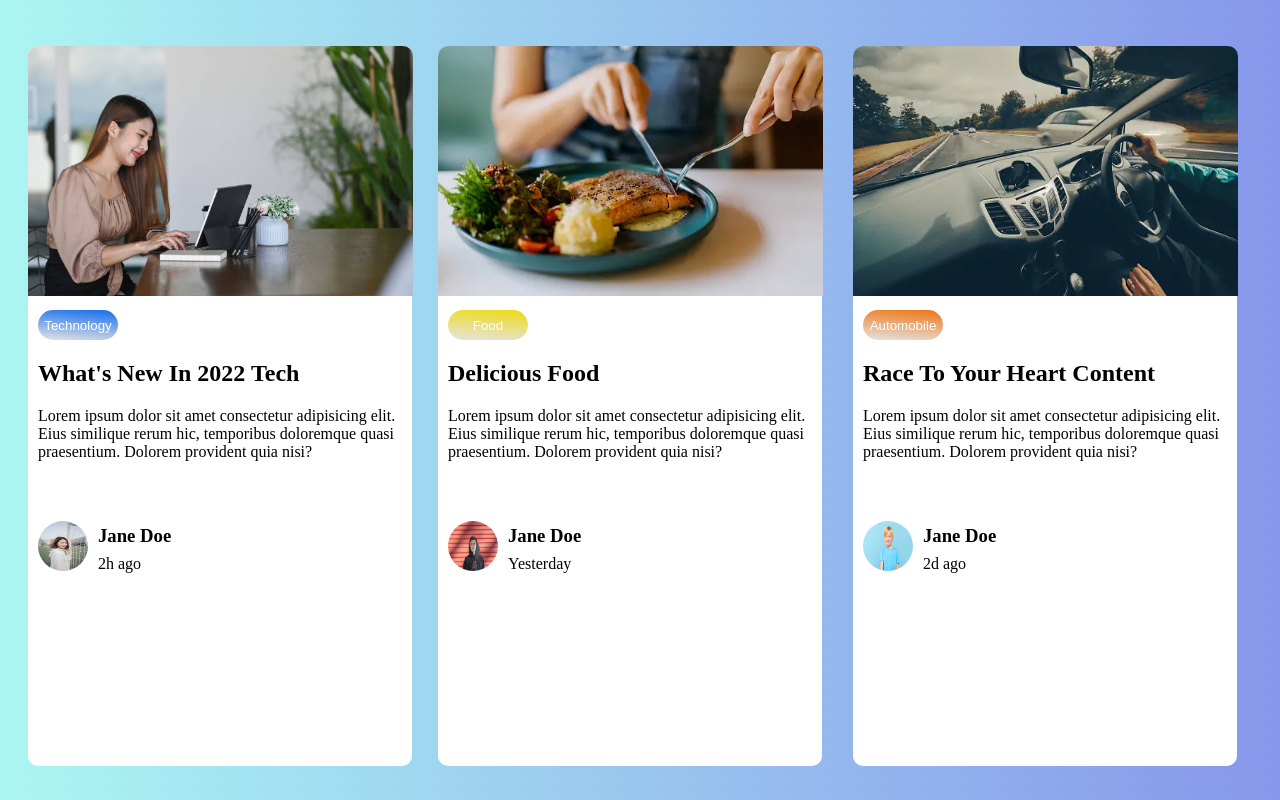
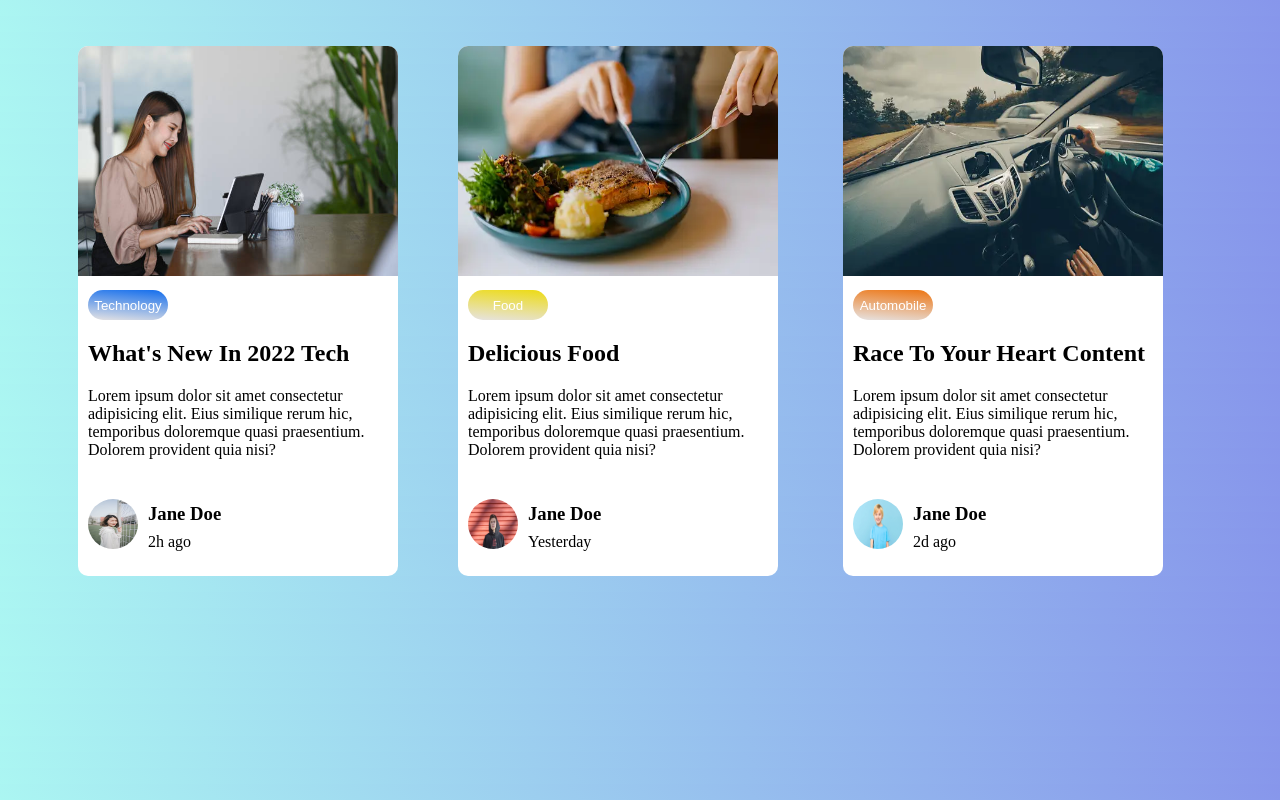
Before and after one commit to RIMSHASAJID436/card, a plain HTML site: page index.html in a window 1280 px wide. Drawn offline with Linux system fonts and the light colour scheme.

Commit message:
card done

```diff
--- a/style.css
+++ b/style.css
@@ -10,42 +10,42 @@ body{
 .card{
     position: absolute;
     background-color: white;
-    width: 30vw;
-    height: 90vh;
+    width: 25vw;
+    height: 530px;
     border-radius: 10px;
     margin-top: 3%;
-    margin-left: 20px;
+    margin-left: 70px;
     justify-content: space-around;
 }
 .card-2{
     position: absolute;
     background-color: white;
-    width: 30vw;
-    height: 90vh;
+    width: 25vw;
+    height: 530px;
     border-radius: 10px;
     margin-top: 3%;
-    margin-left: 430px;
+    margin-left: 450px;
     justify-content: space-around;
 }
 .card-3{
     position: absolute;
     background-color: white;
-    width: 30vw;
-    height: 90vh;
+    width: 25vw;
+    height: 530px;
     border-radius: 10px;
     margin-top: 3%;
-    margin-left: 845px;
+    margin-left: 835px;
     justify-content: space-around;
 }
 .card img, .card-3 img{
-    width: 385px;
-    height: 250px;
+    width: 25vw;
+    height: 230px;
     border-top-left-radius: 10px;
     border-top-right-radius: 10px;
 }
 .card-2 img{
-    width: 385px;
-    height: 250px;
+    width: 25vw;
+    height: 230px;
     border-top-left-radius: 10px;
     border-top-right-radius: 10px;
 }
@@ -84,7 +84,7 @@ body{
    height: 50px;
    border-radius: 50%;
    margin-left: 10px;
-   margin-top: 50px;
+   margin-top: 30px;
 }
 .name{
     position: relative;
```
